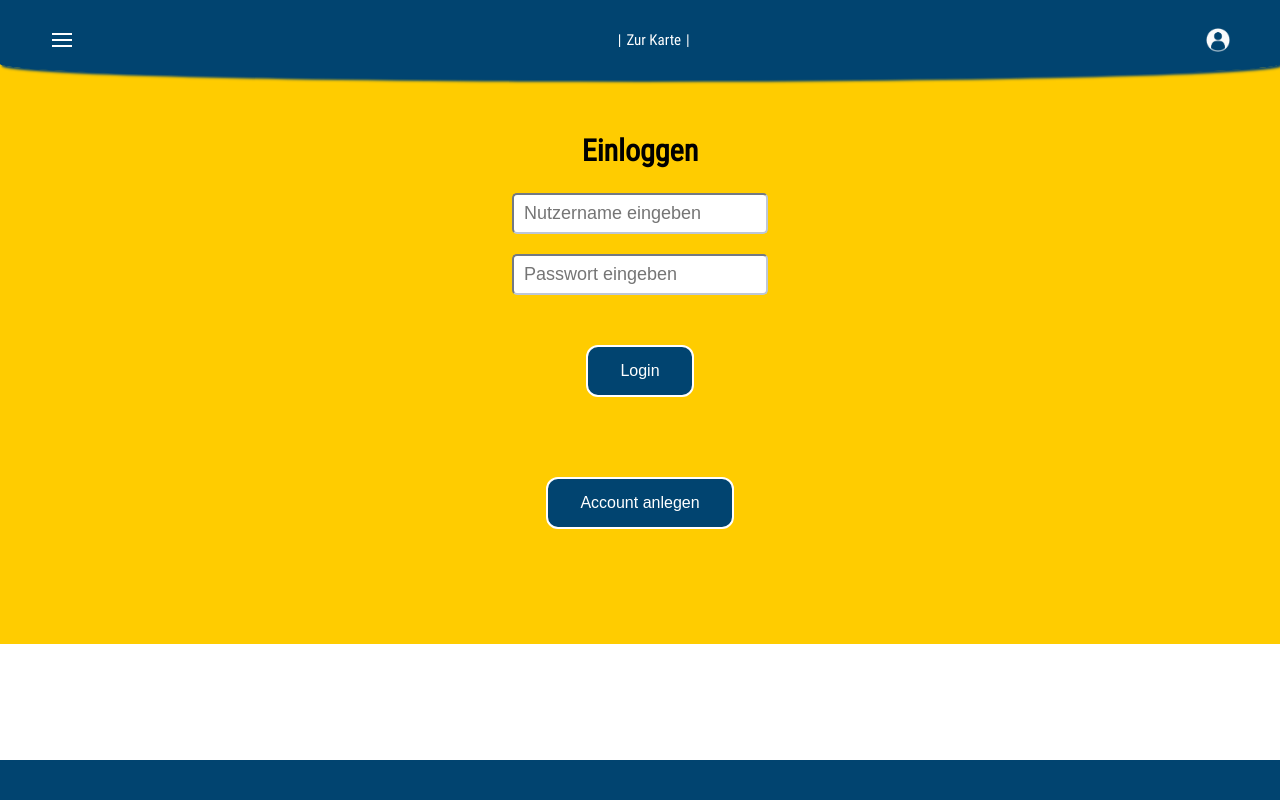
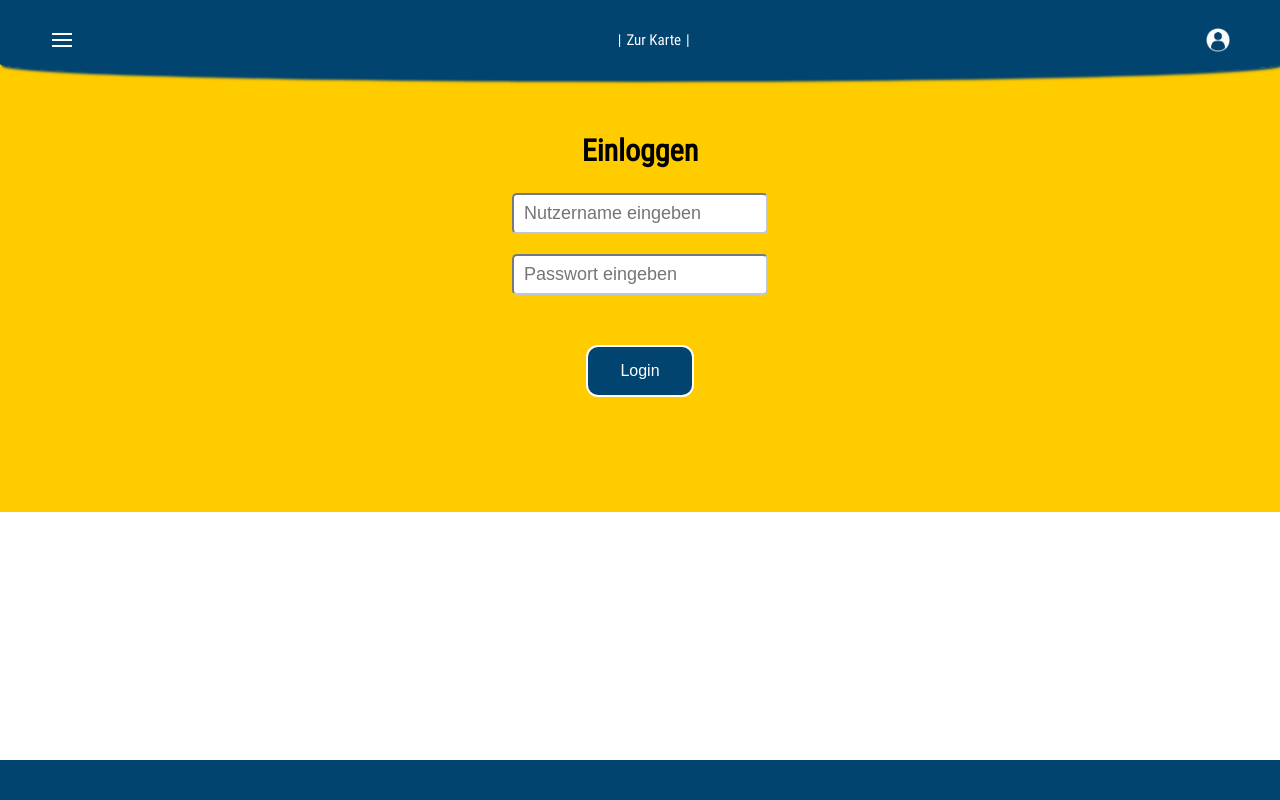
Before and after one commit to ElJocho/tenerife_wiki, a Flask app: page /login in a window 1280 px wide. Run offline with Flask 2, Linux system fonts and the light colour scheme; parts of the project's set-up code (start-up, migrations or seed data) failed here and were passed over; some libraries are stand-ins or nearby versions.

Commit message:
removed signup

```diff
--- a/web_master/website/templates/login.html
+++ b/web_master/website/templates/login.html
@@ -20,8 +20,5 @@
     <p style="color: red">{{ errorMessage }}</p>
     <button type="submit" class="hero-button">Login</button>
   </form>
-  <form action="/sign-up">
-    <button type="submit" class="hero-button">Account anlegen</button>
-  </form>
 </div>
 {% endblock %}
```
